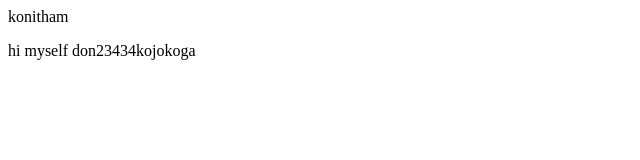
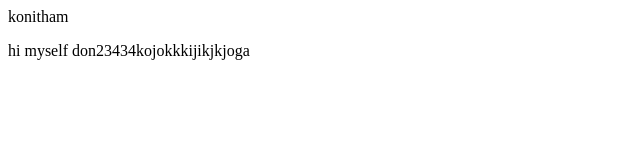
Before and after one commit to Konitham/trying, a plain HTML site: page index.html in a window 1280 px wide. Shown: the full height of the page, 0-640 px from the left. Drawn offline with Linux system fonts and the light colour scheme.

Commit message:
Update index.html

```diff
--- a/index.html
+++ b/index.html
@@ -1,6 +1,6 @@
 <html>
 <body>
 <head> konitham </head>
-<p> hi myself don23434kojokoga </p>
+<p> hi myself don23434kojokkkijikjkjoga </p>
 </body>
 </html>
```
